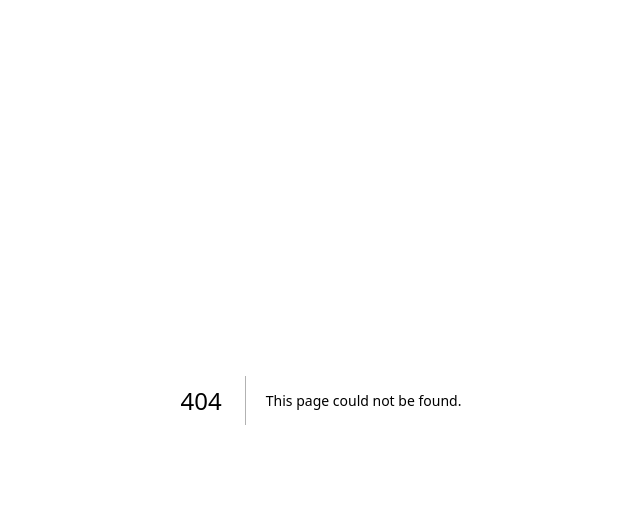
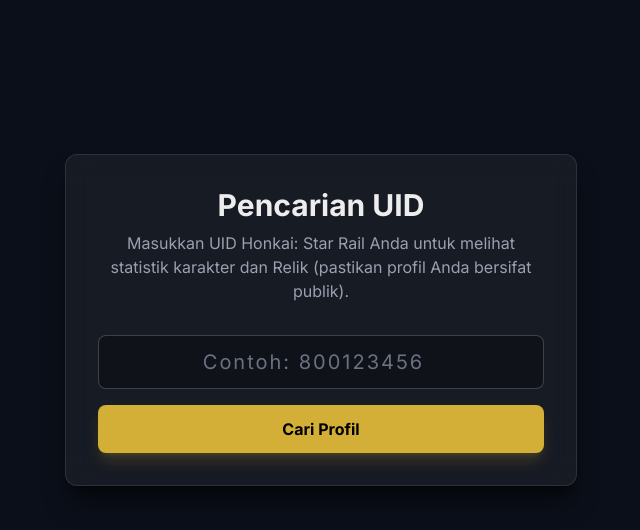
Before and after one commit to kuroad/omni-app, a Next.js app in the folder frontend/: page /profile in a window 1280 px wide. Before the commit this address had no page. Shown: the top 530 px of the page, without its empty margins (319-959 px from the left). Built offline with nearby package versions, Linux system fonts and the light colour scheme.

Commit message:
feat(ui): make home cards clickable and add routing placeholders

```diff
--- /dev/null
+++ b/frontend/src/app/encyclopedia/page.tsx
@@ -0,0 +1,11 @@
+export default function EncyclopediaPage() {
+  return (
+    <main className="container mx-auto px-4 py-20 text-center">
+      <h1 className="text-4xl font-bold text-hsr-gold mb-4">Ensiklopedia HSR</h1>
+      <p className="text-gray-400">
+        Halaman Ensiklopedia sedang dalam tahap pengembangan (WIP).
+        Data akan segera disinkronkan dari database PostgreSQL lokal.
+      </p>
+    </main>
+  );
+}
--- a/frontend/src/app/page.tsx
+++ b/frontend/src/app/page.tsx
@@ -1,5 +1,6 @@
 import { GlassCard } from '@/components/ui/GlassCard';
 import { BadgeElement } from '@/components/ui/BadgeElement';
+import Link from 'next/link';
 
 export default function Home() {
   return (
@@ -14,6 +15,7 @@
       </div>
 
       <div className="grid grid-cols-1 md:grid-cols-2 gap-8 w-full max-w-4xl">
+        <Link href="/profile" className="block w-full">
           <GlassCard tiltOnHover className="flex flex-col items-center justify-center h-64 text-center cursor-pointer">
             <h2 className="text-2xl font-semibold mb-2">Pencarian UID</h2>
             <p className="text-sm text-gray-400 mb-4">Lihat status karakter dan skor Relik Anda.</p>
@@ -22,7 +24,9 @@
               <BadgeElement element="Imaginary" />
             </div>
           </GlassCard>
+        </Link>
 
+        <Link href="/encyclopedia" className="block w-full">
           <GlassCard tiltOnHover className="flex flex-col items-center justify-center h-64 text-center cursor-pointer">
             <h2 className="text-2xl font-semibold mb-2">Ensiklopedia</h2>
             <p className="text-sm text-gray-400 mb-4">Eksplorasi Lore, Light Cone, dan Relik.</p>
@@ -32,6 +36,7 @@
               <BadgeElement element="Lightning" />
             </div>
           </GlassCard>
+        </Link>
       </div>
     </main>
   );
--- /dev/null
+++ b/frontend/src/app/profile/[uid]/page.tsx
@@ -0,0 +1,12 @@
+export default function ProfileResultPage({ params }: { params: { uid: string } }) {
+  return (
+    <main className="container mx-auto px-4 py-20 text-center">
+      <h1 className="text-4xl font-bold text-hsr-gold mb-4">Profil UID: {params.uid}</h1>
+      <p className="text-gray-400">
+        Halaman Hasil Profil sedang dalam tahap pengembangan (WIP).
+        Sistem akan segera dihubungkan dengan integrasi TanStack Query dan Mihomo API
+        untuk menampilkan skor Relik (CV) Anda.
+      </p>
+    </main>
+  );
+}
--- /dev/null
+++ b/frontend/src/app/profile/page.tsx
@@ -0,0 +1,47 @@
+'use client';
+
+import { useState } from 'react';
+import { useRouter } from 'next/navigation';
+import { GlassCard } from '@/components/ui/GlassCard';
+
+export default function ProfileSearchPage() {
+  const [uid, setUid] = useState('');
+  const router = useRouter();
+
+  const handleSearch = (e: React.FormEvent) => {
+    e.preventDefault();
+    if (uid.trim().length === 9) {
+      router.push(`/profile/${uid.trim()}`);
+    } else {
+      alert('UID Honkai Star Rail harus terdiri dari 9 digit angka.');
+    }
+  };
+
+  return (
+    <main className="container mx-auto px-4 py-20 flex flex-col items-center justify-center min-h-[80vh]">
+      <GlassCard className="w-full max-w-lg p-8 text-center">
+        <h1 className="text-3xl font-bold mb-2">Pencarian UID</h1>
+        <p className="text-gray-400 mb-8">
+          Masukkan UID Honkai: Star Rail Anda untuk melihat statistik karakter dan Relik (pastikan profil Anda bersifat publik).
+        </p>
+
+        <form onSubmit={handleSearch} className="flex flex-col gap-4">
+          <input
+            type="number"
+            value={uid}
+            onChange={(e) => setUid(e.target.value)}
+            placeholder="Contoh: 800123456"
+            className="w-full px-4 py-3 rounded-lg bg-black/30 border border-white/20 text-white placeholder-gray-500 focus:outline-none focus:border-hsr-gold transition-colors text-center text-xl tracking-widest"
+            maxLength={9}
+          />
+          <button
+            type="submit"
+            className="w-full bg-hsr-gold text-black font-bold py-3 rounded-lg hover:bg-yellow-400 transition-colors shadow-lg shadow-hsr-gold/20"
+          >
+            Cari Profil
+          </button>
+        </form>
+      </GlassCard>
+    </main>
+  );
+}
```
Lines whose indentation alone changed are shown as unchanged.
